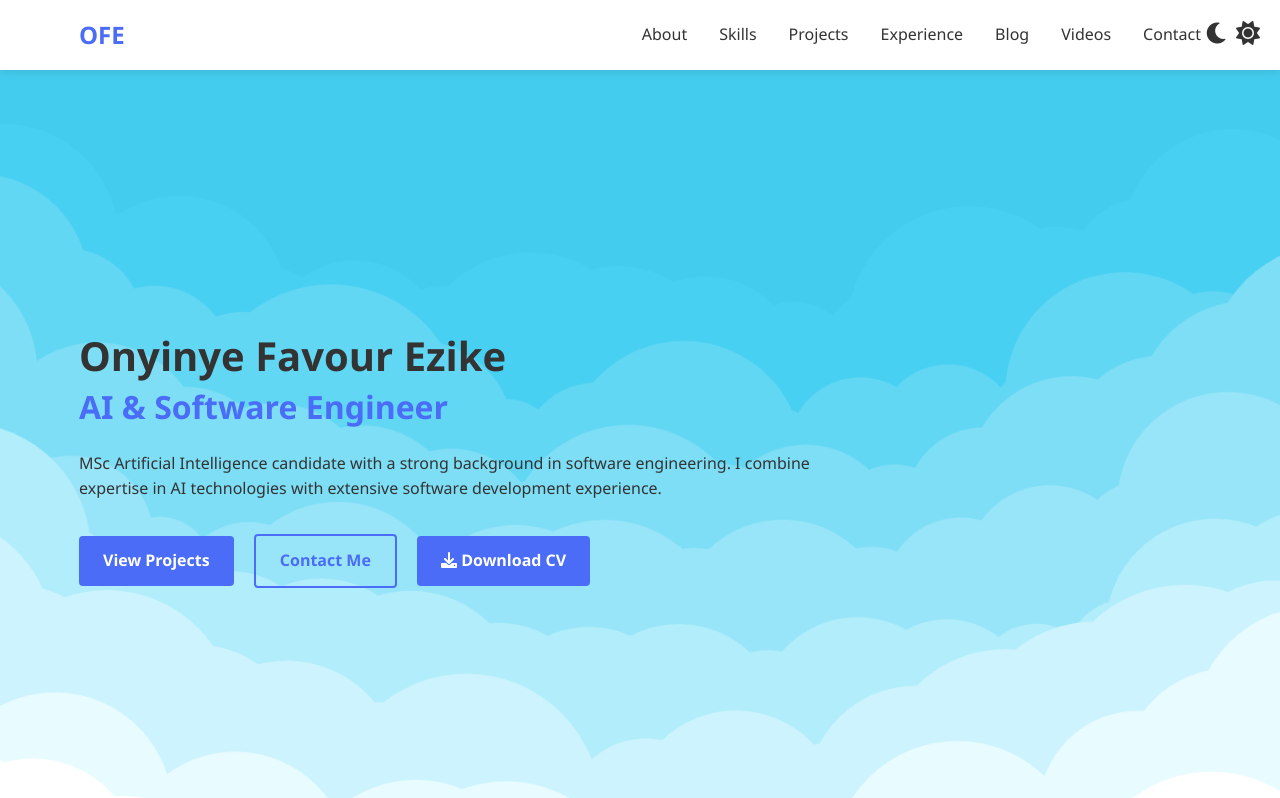
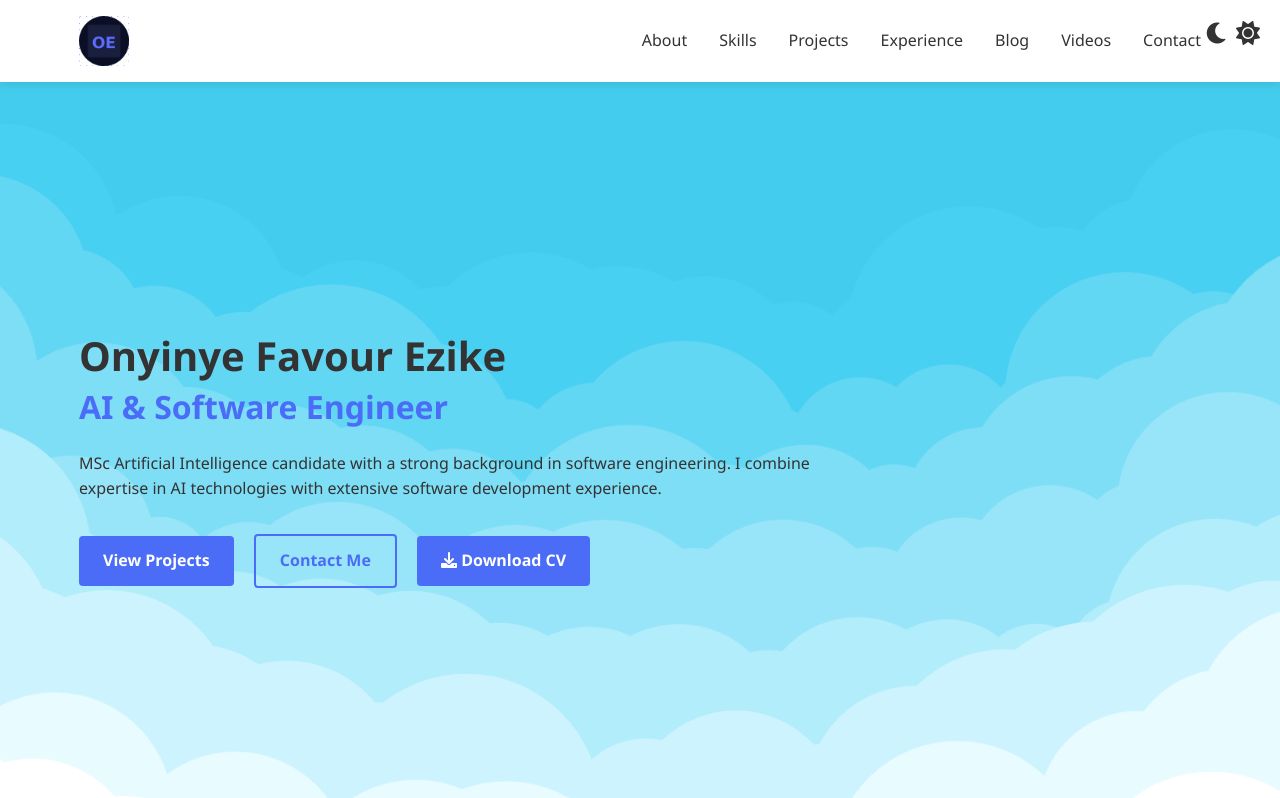
Before and after one commit to Onyimatics/onyimatics-portfolio, a website: page index.html in a window 1280 px wide. Shown: the top 798 px of the page. Drawn offline with Linux system fonts and the light colour scheme; no server answers.

Commit message:
update logo

```diff
--- a/css/dark-mode.css
+++ b/css/dark-mode.css
@@ -42,3 +42,12 @@ body.dark-mode .skill-item {
   body.dark-mode .skill-item span {
     color: #f1f5f9;
   }
+
+
+body.dark-mode .light-logo {
+  display: none;
+}
+
+body.dark-mode .dark-logo {
+  display: inline-block;
+}
--- a/css/style.css
+++ b/css/style.css
@@ -124,6 +124,18 @@ nav {
     font-weight: 700;
     color: var(--primary-color);
 }
+
+.logo-img {
+  height: 50px;
+  width: auto;
+  vertical-align: middle;
+  display: none;
+}
+
+.light-logo {
+  display: inline-block;
+}
+
 
 .nav-links {
     display: flex;
--- a/index.html
+++ b/index.html
@@ -6,6 +6,7 @@
     <title>Onyinye Favour Ezike - AI & Software Engineer</title>
     <link rel="stylesheet" href="css/style.css">
     <link rel="stylesheet" href="css/dark-mode.css">
+    <link rel="icon" type="image/png" href="assets/favicon.png">
     <!-- Font Awesome for icons -->
     <link rel="stylesheet" href="https://cdnjs.cloudflare.com/ajax/libs/font-awesome/6.0.0/css/all.min.css">
     <script src="https://cdn.emailjs.com/dist/email.min.js"></script>
@@ -24,7 +25,12 @@
     <header>
         <div class="container">
             <nav>
-                <div class="logo">OFE</div>
+                <div class="logo">
+                    <a href="/">
+                        <img src="/assets/images/OE_logo_badge.png" alt="OE Logo" class="logo-img light-logo" />
+                        <img src="/assets/images/OE_logo_badge_light.png" alt="OE Logo Dark" class="logo-img dark-logo" />
+                    </a>
+                </div>
                 <ul class="nav-links">
                     <li><a href="#about">About</a></li>
                     <li><a href="#skills">Skills</a></li>
--- a/package.json
+++ b/package.json
@@ -1,6 +1,6 @@
 {
   "dependencies": {
     "dotenv": "^16.6.0",
-    "node-fetch": "^3.3.2"
+    "node-fetch": "^2.7.0"
   }
 }
```
Also changed, not shown: assets/favicon-dark.png (added), assets/favicon.png (added), assets/images/OE_logo_badge.png (added), assets/images/OE_logo_badge_light.png (added), 1 other file.
